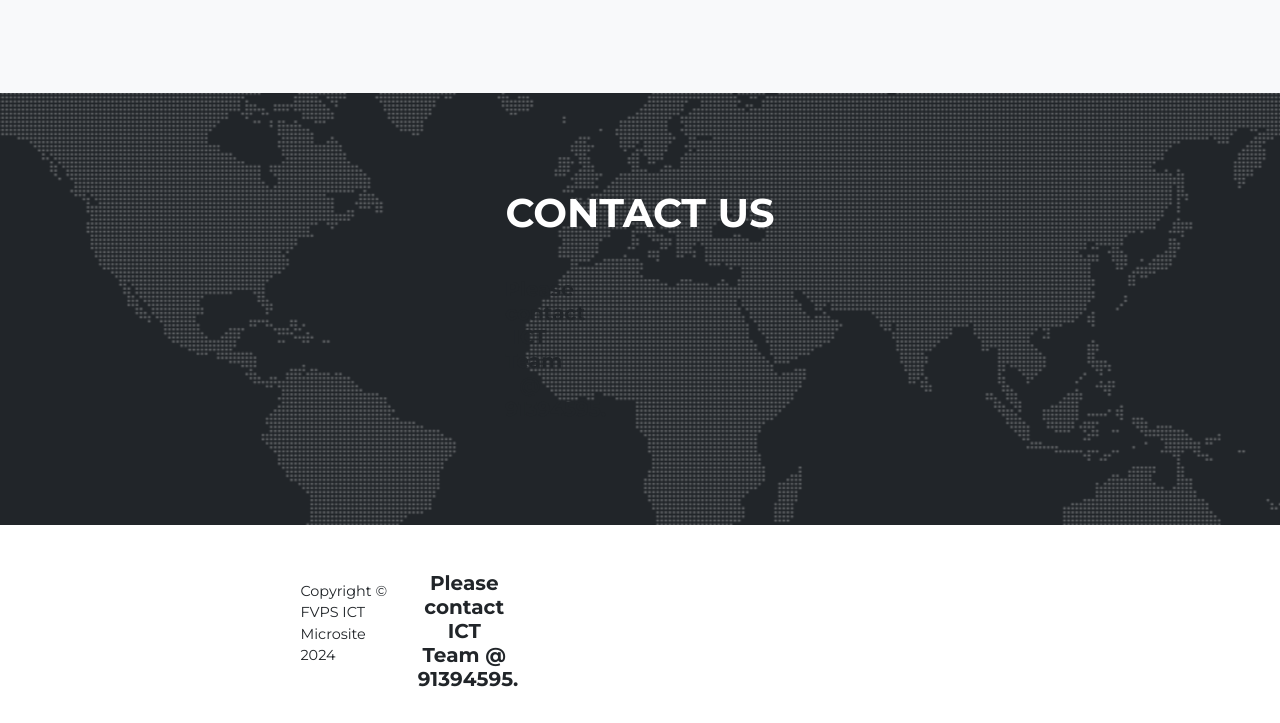
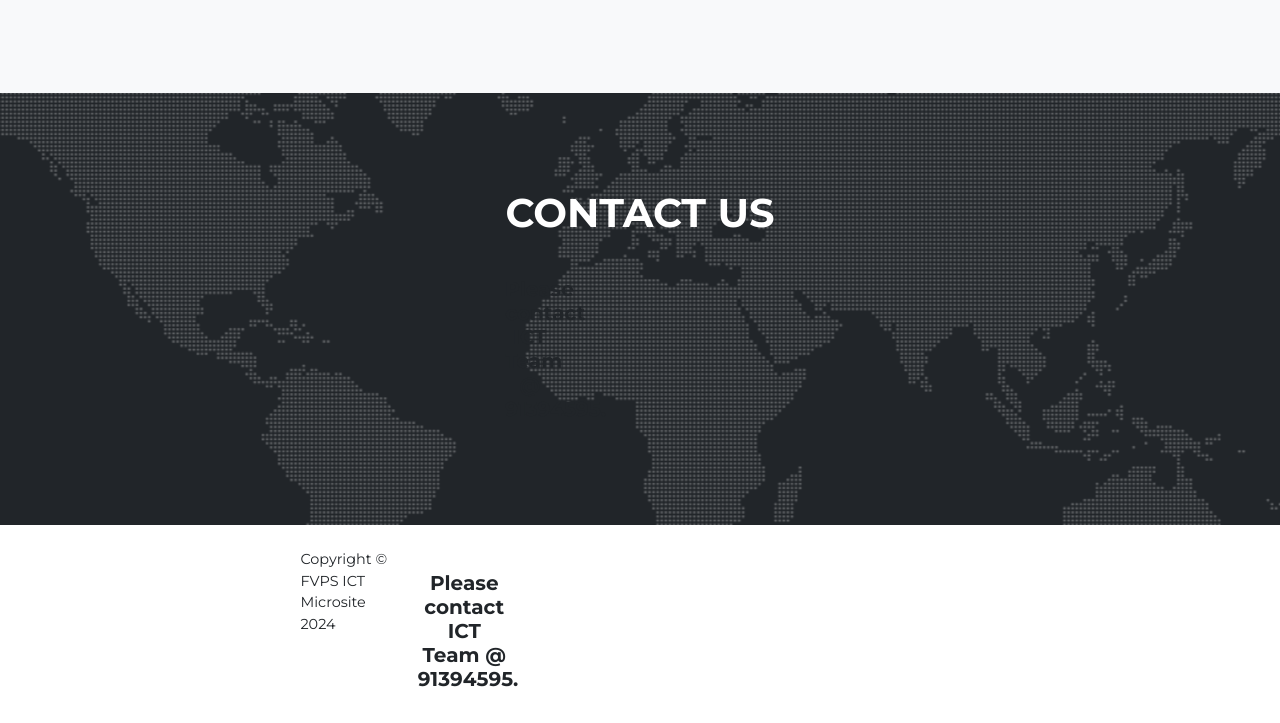
Before and after one commit to fvpsict/fvpsict.github.io, a plain HTML site: page index.html in a window 1280 px wide. Shown: the part 3534-4257 px from the top of the page. Drawn offline with nearby package versions, Linux system fonts and the light colour scheme.

Commit message:
Update index.html

```diff
--- a/index.html
+++ b/index.html
@@ -233,7 +233,7 @@
         <!-- Footer-->
         <footer class="footer py-4">
             <div class="container">
-                <div class="row align-items-center">
+                <div class="row align-items-left">
                     <div class="col-lg-2 text-lg-start">Copyright &copy; FVPS ICT Microsite 2024</div>
                     <div class="col-lg-2 text-lg-center">
                         <a class="link-dark text-decoration-none me-1"><h5>Please contact ICT Team @ 91394595.</a></h5>
```
